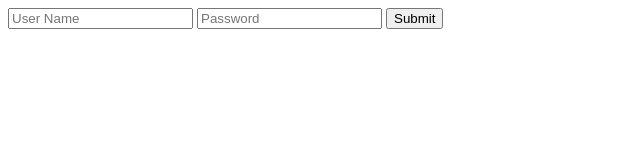
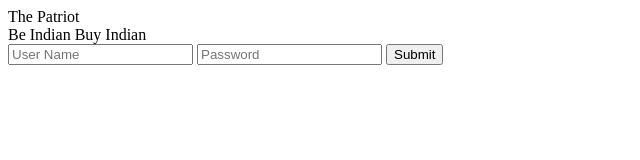
Before and after one commit to ajitprak/jklm, a website: page views/index.html in a window 1280 px wide. Shown: the whole page, without its empty margins (0-640 px from the left). Drawn offline with Linux system fonts and the light colour scheme.

Commit message:
Login Page Modification

```diff
--- /dev/null
+++ b/public/css/common.css
@@ -0,0 +1,4 @@
+/*
+    Created on : Sep 24, 2015, 3:20:04 PM
+    Author     : ajitprak
+*/
--- a/views/index.html
+++ b/views/index.html
@@ -4,8 +4,14 @@
         <title>The Patriot</title>
         <meta charset="UTF-8">
         <meta name="viewport" content="width=device-width, initial-scale=1.0">
+        <link type="text/css" href="/public/css/common.css"/>
     </head>
     <body>
+        <div class="pageContainer">
+            <div class="bannerContainer">
+                <div class="title">The Patriot</div>
+                Be Indian Buy Indian
+            </div>
             <div>
                 <form action="/login" method="POST">
                     <input type="text" name="username" placeholder="User Name" />
@@ -13,5 +19,6 @@
                     <input type="submit" name="LogIn" />
                 </form>
             </div>
+        </div>
     </body>
 </html>
```
Lines whose indentation alone changed are shown as unchanged.
